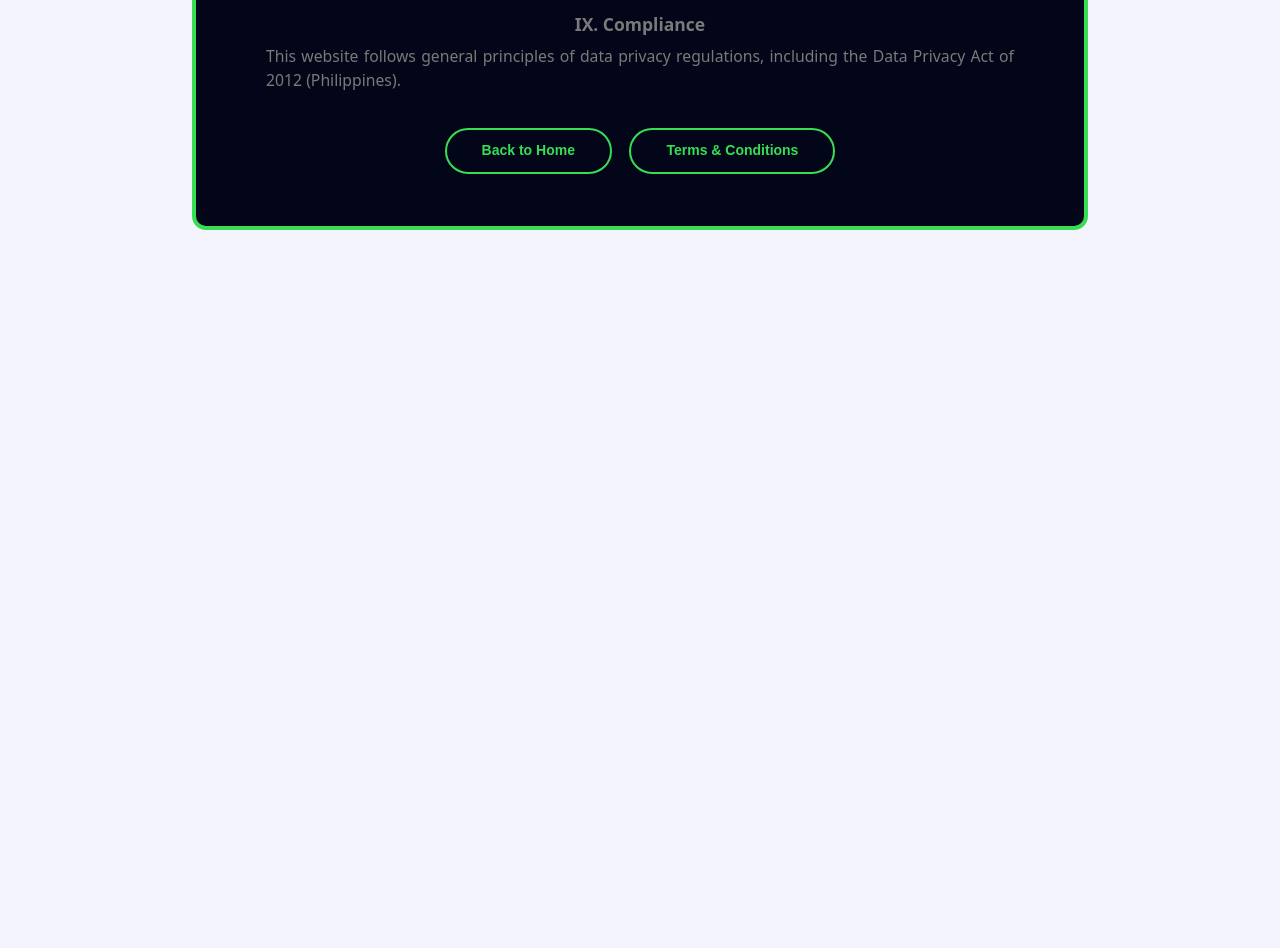
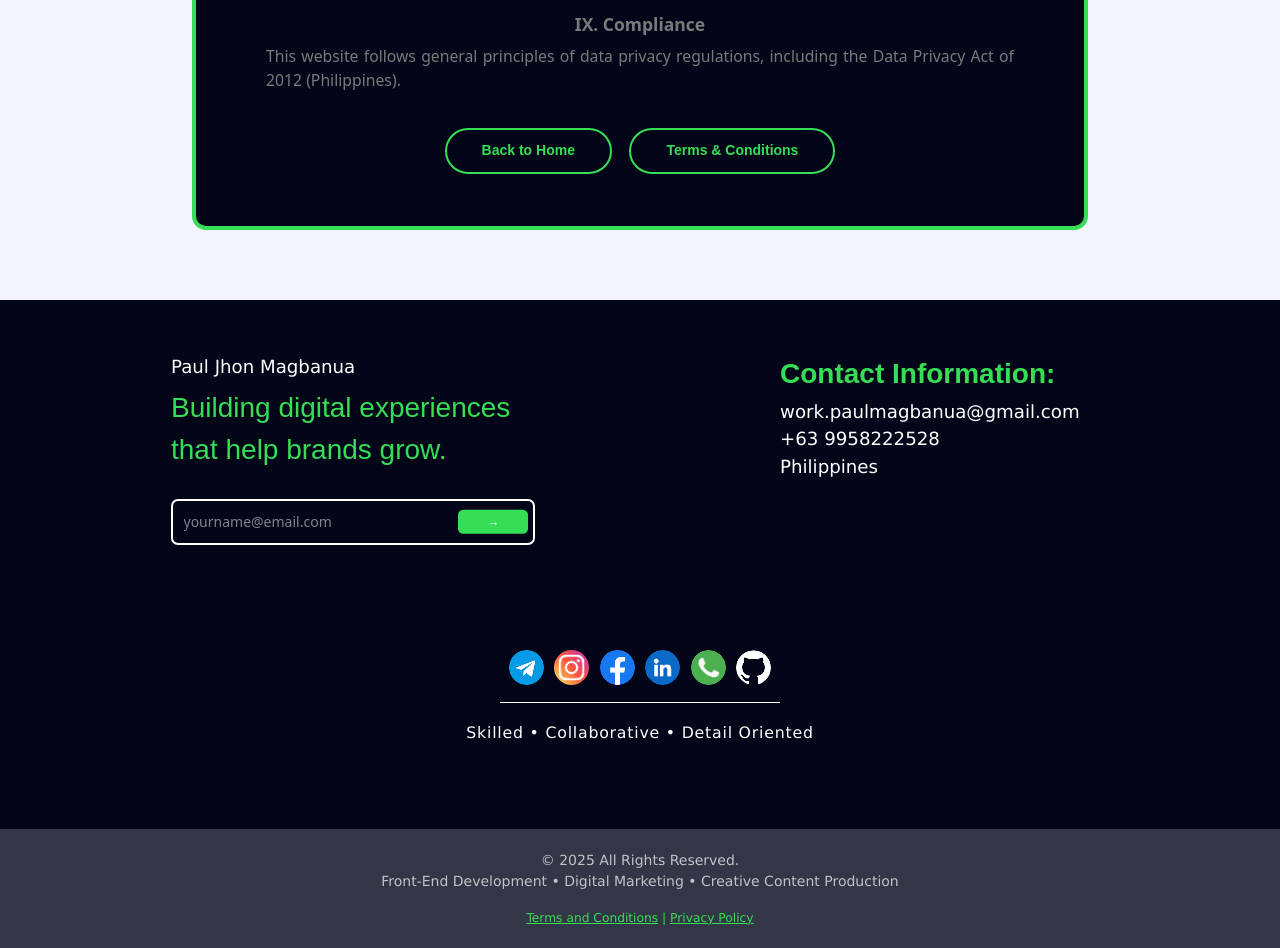
Before and after one commit to peps778/Portfolio-v1.2, an Astro site: page /privacy-policy in a window 1280 px wide. Shown: the part 1338-2286 px from the top of the page. Before the commit the page ends 1638 px from the top, so only its background shows below. Built offline with nearby package versions, Linux system fonts and the light colour scheme; Astro itself is replaced by a stand-in of ours.

Commit message:
changes in tnc

```diff
--- a/src/components/FooterSection.tsx
+++ b/src/components/FooterSection.tsx
@@ -37,7 +37,7 @@ export default function FooterSection() {
 
       if (!response.ok) throw new Error("Request failed");
 
-      window.location.href = "/Thankyou";
+      window.location.href = "/thank-you";
 
     } catch (error) {
       console.error(error);
@@ -109,7 +109,7 @@ export function FooterText() {
   return (
     <div className='w-full bg-bottomFooter text-center text-[#C1C3C7] lg:py-6 lg:mt-20 sm:py-6 sm:mt-10 sm:px-10 font-secondary'>
       <p>© 2025 All Rights Reserved. <br /> Front-End Development • Digital Marketing • Creative Content Production</p>
-      <p className="mt-5 text-sm text-green justify-self-center"><a className="underline hover:text-blue-500" href="/privacy-policy">Privacy Policy</a> | <a className="underline hover:text-blue-500" href="/terms-and-conditions">Terms and Conditions</a></p>
+      <p className="mt-5 text-sm text-green justify-self-center"><a className="underline hover:text-blue-500" href="/terms-and-conditions">Terms and Conditions</a> | <a className="underline hover:text-blue-500" href="/privacy-policy">Privacy Policy</a></p>
     </div>
   );
 }
--- a/src/components/PrivacyPolicy.tsx
+++ b/src/components/PrivacyPolicy.tsx
@@ -1,3 +1,5 @@
+import FooterSection from "./FooterSection";
+
 export default function PrivacyPolicy() {
   const sections = [
     {
@@ -39,6 +41,8 @@ export default function PrivacyPolicy() {
   ];
 
   return (
+    <>
+
     <div className="bg-primary border-4 border-green mx-auto max-w-5xl w-full my-10 lg:my-20 px-5 sm:px-10 lg:px-20 py-10 text-justify text-white rounded-2xl">
 
       {/* Header */}
@@ -79,5 +83,7 @@ export default function PrivacyPolicy() {
         </a>
       </div>
     </div>
+    <FooterSection/>
+     </>
   );
 }
--- a/src/components/individualComponents/ContactForm.tsx
+++ b/src/components/individualComponents/ContactForm.tsx
@@ -60,7 +60,7 @@ export default function ContactForm() {
         phone: "",
         checkbox: false,
       });
-      window.location.href = "/Thankyou";
+      window.location.href = "/thank-you";
     } catch (err: any) {
       console.error("Fetch error:", err.message || err);
       Swal.fire("Error", "Failed to send message", "error");
@@ -162,7 +162,7 @@ export default function ContactForm() {
         )}
       </button>
 
-      <p className="mt-5 text-sm text-green justify-self-center"><a className="underline hover:text-blue-500" href="/privacy-policy">Privacy Policy</a> | <a className="underline hover:text-blue-500" href="/terms-and-conditions">Terms and Conditions</a></p>
+      <p className="mt-5 text-sm text-green justify-self-center"><a className="underline hover:text-blue-500" href="/terms-and-conditions">Terms and Conditions</a> | <a className="underline hover:text-blue-500" href="/privacy-policy">Privacy Policy</a></p>
     </form>
   );
 }
--- a/src/pages/index.astro
+++ b/src/pages/index.astro
@@ -3,7 +3,7 @@ import { useRef } from 'react';
 import BaseLayout from '../layouts/BaseLayout.astro';
 const favicon = '../images/Paul_Jhon_Magbanua_Logo-white.png'
 
-//Components Imports Here
+//Components
 import NavigationBar from '../components/NavigationBar'
 import HeroSection from '../components/HeroSection'
 import AboutSection from '../components/AboutSection'
--- a/src/pages/privacy-policy.astro
+++ b/src/pages/privacy-policy.astro
@@ -8,5 +8,4 @@ const title = 'Privacy Policy | Paul Jhon Magbanua    '
 
 <BaseLayout title={title}>
     <Privacy client:visible>
-    <FooterSection client:visible />
 </BaseLayout>
```
Also changed, not shown: src/pages/terms-and-conditions.astro (line endings or trailing spaces).
